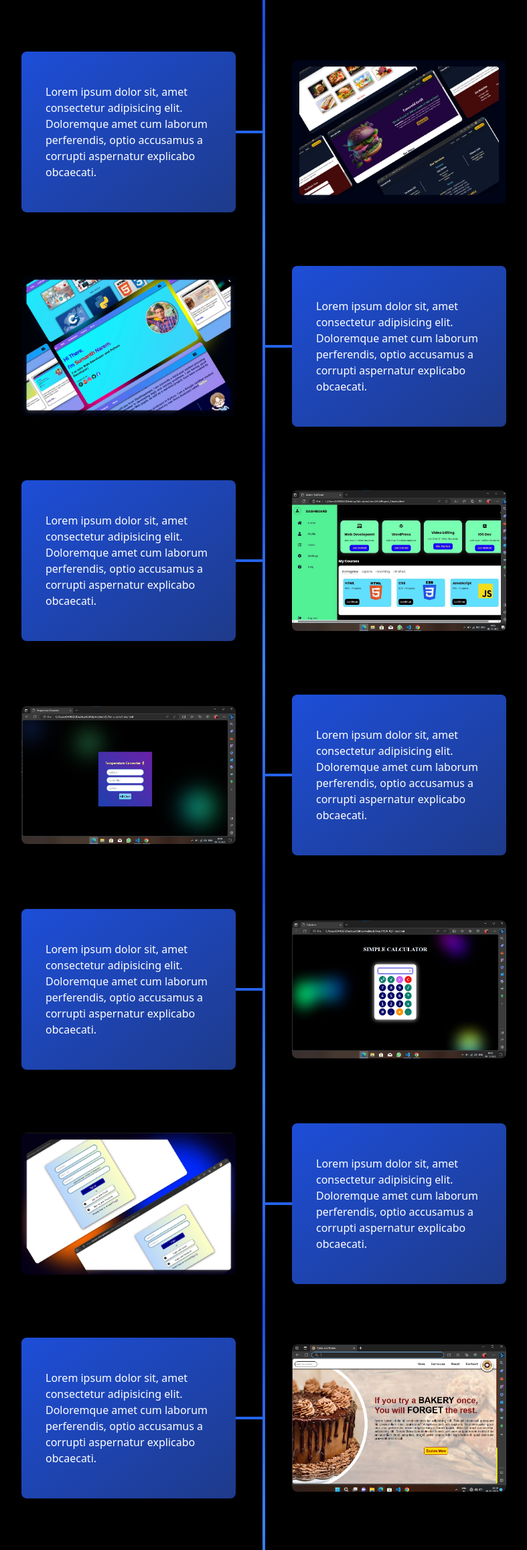
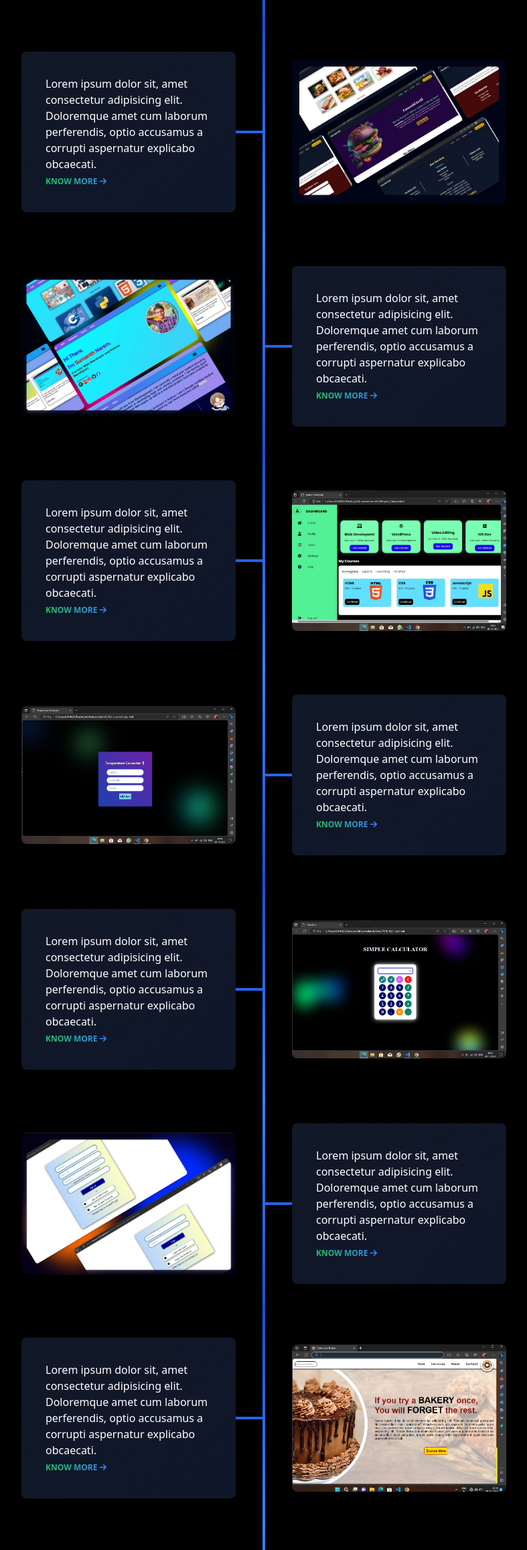
Before and after one commit to danger-3003/SumanthNarem, a plain HTML site: page projects/index.html in a window 1280 px wide. Shown: the part 423-2737 px from the top of the page at 67% size, without its empty margins (246-1033 px from the left). Drawn offline with nearby package versions, Linux system fonts and the light colour scheme.

Commit message:
updated colors and hyper links

```diff
--- a/projects/index.html
+++ b/projects/index.html
@@ -2,11 +2,13 @@
 <html lang="en">
 <head>
     <meta charset="UTF-8">
+    <link rel="icon" href="../src/hi.png" type="image/x-icon">
     <meta name="viewport" content="width=device-width, initial-scale=1.0">
     <link rel="preconnect" href="https://fonts.googleapis.com">
     <link rel="preconnect" href="https://fonts.gstatic.com" crossorigin>
     <link href="https://fonts.googleapis.com/css2?family=Poppins&display=swap" rel="stylesheet">
     <script src="https://cdn.tailwindcss.com"></script>
+    <link rel="stylesheet" href="https://cdnjs.cloudflare.com/ajax/libs/font-awesome/6.4.0/css/all.min.css" integrity="sha512-iecdLmaskl7CVkqkXNQ/ZH/XLlvWZOJyj7Yy7tcenmpD1ypASozpmT/E0iPtmFIB46ZmdtAc9eNBvH0H/ZpiBw==" crossorigin="anonymous" referrerpolicy="no-referrer" />
     <title>Sumanth Narem- Projects</title>
 </head>
 <body class="bg-black sm:m-0">
@@ -18,9 +20,14 @@
                 <img src="../src/netflix.webp" class="rounded-lg" alt="">
             </div>
             <div class="hidden sm:block sm:h-60 md:h-52 lg:h-80 w-1 bg-gradient-to-b from-blue-500 to-blue-700"></div>
-            <div class="sm:w-60 sm:h-44 md:w-72 md:h-52 lg:w-80 lg:h-60 p-2 md:p-4 sm:bg-gradient-to-br from-blue-700 to-blue-900 rounded-lg sm:ml-10 relative flex items-center justify-center">
+            <div class="sm:w-60 sm:h-44 md:w-72 md:h-52 lg:w-80 lg:h-60 p-2 md:p-4 sm:bg-gradient-to-br from-gray-900 to-slate-900 rounded-lg sm:ml-10 relative flex items-center justify-center">
                 <div class="hidden sm:block bg-blue-600 h-1 w-10 absolute -left-10"></div>
-                <div class="text-white ml-5">Lorem ipsum dolor sit, amet consectetur adipisicing elit. Doloremque amet cum laborum perferendis, optio accusamus a corrupti aspernatur explicabo obcaecati.</div>
+                <div class="text-white sm:ml-5 flex flex-col justify-center">
+                    <p>Lorem ipsum dolor sit, amet consectetur adipisicing elit. Doloremque amet cum laborum perferendis, optio accusamus a corrupti aspernatur explicabo obcaecati.</p>
+                    <div>
+                        <a href="https://bi-net-clone.vercel.app/" target="_blank" class="uppercase text-transparent text-xs font-bold bg-clip-text bg-gradient-to-r from-green-500 to-blue-500">Know more <i class="fa-solid fa-arrow-right"></i></a>
+                    </div>
+                </div>
             </div>
         </div>
         <div class="flex flex-col sm:flex-row-reverse items-center justify-between m-5 sm:m-0 w-60 sm:w-max h-max bg-gradient-to-br from-[#1e1e1e] to-[#121212] p-3 rounded-lg sm:bg-none sm:p-0">
@@ -28,8 +35,13 @@
                 <img src="../src/emeralld-grill.webp" class="rounded-lg" alt="">
             </div>
             <div class="hidden sm:block sm:h-60 md:h-72 lg:h-80 w-1 bg-gradient-to-b to-blue-500 from-blue-700"></div>
-            <div class="sm:w-60 sm:h-44 md:w-72 md:h-52 lg:w-80 lg:h-60 p-2 md:p-4 sm:bg-gradient-to-br from-blue-700 to-blue-900 rounded-lg sm:mr-10 relative flex items-center justify-center">
-                <div class="text-white ml-5">Lorem ipsum dolor sit, amet consectetur adipisicing elit. Doloremque amet cum laborum perferendis, optio accusamus a corrupti aspernatur explicabo obcaecati.</div>
+            <div class="sm:w-60 sm:h-44 md:w-72 md:h-52 lg:w-80 lg:h-60 p-2 md:p-4 sm:bg-gradient-to-br from-gray-900 to-slate-900 rounded-lg sm:mr-10 relative flex items-center justify-center">
+                <div class="text-white sm:ml-5 flex flex-col justify-center">
+                    <p>Lorem ipsum dolor sit, amet consectetur adipisicing elit. Doloremque amet cum laborum perferendis, optio accusamus a corrupti aspernatur explicabo obcaecati.</p>
+                    <div>
+                        <a href="https://emeralld-grill.vercel.app/" target="_blank" class="uppercase text-transparent text-xs font-bold bg-clip-text bg-gradient-to-r from-green-500 to-blue-500">Know more <i class="fa-solid fa-arrow-right"></i></a>
+                    </div>
+                </div>
                 <div class="hidden sm:block bg-blue-600 h-1 w-10 absolute -right-10"></div>
             </div>
         </div>
@@ -38,9 +50,14 @@
                 <img src="../src/portfolio.webp" class="rounded-lg" alt="">
             </div>
             <div class="hidden sm:block sm:h-60 md:h-52 lg:h-80 w-1 bg-gradient-to-b from-blue-500 to-blue-700"></div>
-            <div class="sm:w-60 sm:h-44 md:w-72 md:h-52 lg:w-80 lg:h-60 p-2 md:p-4 sm:bg-gradient-to-br from-blue-700 to-blue-900 rounded-lg sm:ml-10 relative flex items-center justify-center">
+            <div class="sm:w-60 sm:h-44 md:w-72 md:h-52 lg:w-80 lg:h-60 p-2 md:p-4 sm:bg-gradient-to-br from-gray-900 to-slate-900 rounded-lg sm:ml-10 relative flex items-center justify-center">
                 <div class="hidden sm:block bg-blue-600 h-1 w-10 absolute -left-10"></div>
-                <div class="text-white ml-5">Lorem ipsum dolor sit, amet consectetur adipisicing elit. Doloremque amet cum laborum perferendis, optio accusamus a corrupti aspernatur explicabo obcaecati.</div>
+                <div class="text-white sm:ml-5 flex flex-col justify-center">
+                    <p>Lorem ipsum dolor sit, amet consectetur adipisicing elit. Doloremque amet cum laborum perferendis, optio accusamus a corrupti aspernatur explicabo obcaecati.</p>
+                    <div>
+                        <a href="https://nonres-portfolio.vercel.app/" target="_blank" class="uppercase text-transparent text-xs font-bold bg-clip-text bg-gradient-to-r from-green-500 to-blue-500">Know more <i class="fa-solid fa-arrow-right"></i></a>
+                    </div>
+                </div>
             </div>
         </div>
         <div class="flex flex-col sm:flex-row-reverse items-center justify-between m-5 sm:m-0 w-60 sm:w-max h-max bg-gradient-to-br from-[#1e1e1e] to-[#121212] p-3 rounded-lg sm:bg-none sm:p-0">
@@ -48,8 +65,13 @@
                 <img src="../src/home.jpg" class="rounded-lg" alt="">
             </div>
             <div class="hidden sm:block sm:h-60 md:h-72 lg:h-80 w-1 bg-gradient-to-b to-blue-500 from-blue-700"></div>
-            <div class="sm:w-60 sm:h-44 md:w-72 md:h-52 lg:w-80 lg:h-60 p-2 md:p-4 sm:bg-gradient-to-br from-blue-700 to-blue-900 rounded-lg sm:mr-10 relative flex items-center justify-center">
-                <div class="text-white ml-5">Lorem ipsum dolor sit, amet consectetur adipisicing elit. Doloremque amet cum laborum perferendis, optio accusamus a corrupti aspernatur explicabo obcaecati.</div>
+            <div class="sm:w-60 sm:h-44 md:w-72 md:h-52 lg:w-80 lg:h-60 p-2 md:p-4 sm:bg-gradient-to-br from-gray-900 to-slate-900 rounded-lg sm:mr-10 relative flex items-center justify-center">
+                <div class="text-white sm:ml-5 flex flex-col justify-center">
+                    <p>Lorem ipsum dolor sit, amet consectetur adipisicing elit. Doloremque amet cum laborum perferendis, optio accusamus a corrupti aspernatur explicabo obcaecati.</p>
+                    <div>
+                        <a href="https://admin-dashboard-ns.vercel.app/" target="_blank" class="uppercase text-transparent text-xs font-bold bg-clip-text bg-gradient-to-r from-green-500 to-blue-500">Know more <i class="fa-solid fa-arrow-right"></i></a>
+                    </div>
+                </div>
                 <div class="hidden sm:block bg-blue-600 h-1 w-10 absolute -right-10"></div>
             </div>
         </div>
@@ -58,9 +80,14 @@
                 <img src="../src/temp.jpeg" class="rounded-lg" alt="">
             </div>
             <div class="hidden sm:block sm:h-60 md:h-52 lg:h-80 w-1 bg-gradient-to-b from-blue-500 to-blue-700"></div>
-            <div class="sm:w-60 sm:h-44 md:w-72 md:h-52 lg:w-80 lg:h-60 p-2 md:p-4 sm:bg-gradient-to-br from-blue-700 to-blue-900 rounded-lg sm:ml-10 relative flex items-center justify-center">
+            <div class="sm:w-60 sm:h-44 md:w-72 md:h-52 lg:w-80 lg:h-60 p-2 md:p-4 sm:bg-gradient-to-br from-gray-900 to-slate-900 rounded-lg sm:ml-10 relative flex items-center justify-center">
                 <div class="hidden sm:block bg-blue-600 h-1 w-10 absolute -left-10"></div>
-                <div class="text-white ml-5">Lorem ipsum dolor sit, amet consectetur adipisicing elit. Doloremque amet cum laborum perferendis, optio accusamus a corrupti aspernatur explicabo obcaecati.</div>
+                <div class="text-white sm:ml-5 flex flex-col justify-center">
+                    <p>Lorem ipsum dolor sit, amet consectetur adipisicing elit. Doloremque amet cum laborum perferendis, optio accusamus a corrupti aspernatur explicabo obcaecati.</p>
+                    <div>
+                        <a href="https://temp-convo.vercel.app/" target="_blank" class="uppercase text-transparent text-xs font-bold bg-clip-text bg-gradient-to-r from-green-500 to-blue-500">Know more <i class="fa-solid fa-arrow-right"></i></a>
+                    </div>
+                </div>
             </div>
         </div>
         <div class="flex flex-col sm:flex-row-reverse items-center justify-between m-5 sm:m-0 w-60 sm:w-max h-max bg-gradient-to-br from-[#1e1e1e] to-[#121212] p-3 rounded-lg sm:bg-none sm:p-0">
@@ -68,8 +95,13 @@
                 <img src="../src/calculator.jpg" class="rounded-lg" alt="">
             </div>
             <div class="hidden sm:block sm:h-60 md:h-72 lg:h-80 w-1 bg-gradient-to-b to-blue-500 from-blue-700"></div>
-            <div class="sm:w-60 sm:h-44 md:w-72 md:h-52 lg:w-80 lg:h-60 p-2 md:p-4 sm:bg-gradient-to-br from-blue-700 to-blue-900 rounded-lg sm:mr-10 relative flex items-center justify-center">
-                <div class="text-white ml-5">Lorem ipsum dolor sit, amet consectetur adipisicing elit. Doloremque amet cum laborum perferendis, optio accusamus a corrupti aspernatur explicabo obcaecati.</div>
+            <div class="sm:w-60 sm:h-44 md:w-72 md:h-52 lg:w-80 lg:h-60 p-2 md:p-4 sm:bg-gradient-to-br from-gray-900 to-slate-900 rounded-lg sm:mr-10 relative flex items-center justify-center">
+                <div class="text-white sm:ml-5 flex flex-col justify-center">
+                    <p>Lorem ipsum dolor sit, amet consectetur adipisicing elit. Doloremque amet cum laborum perferendis, optio accusamus a corrupti aspernatur explicabo obcaecati.</p>
+                    <div>
+                        <a href="https://calculator-ns.vercel.app/" target="_blank" class="uppercase text-transparent text-xs font-bold bg-clip-text bg-gradient-to-r from-green-500 to-blue-500">Know more <i class="fa-solid fa-arrow-right"></i></a>
+                    </div>
+                </div>
                 <div class="hidden sm:block bg-blue-600 h-1 w-10 absolute -right-10"></div>
             </div>
         </div>
@@ -78,9 +110,14 @@
                 <img src="../src/login-signup.jpg" class="rounded-lg" alt="">
             </div>
             <div class="hidden sm:block sm:h-60 md:h-52 lg:h-80 w-1 bg-gradient-to-b from-blue-500 to-blue-700"></div>
-            <div class="sm:w-60 sm:h-44 md:w-72 md:h-52 lg:w-80 lg:h-60 p-2 md:p-4 sm:bg-gradient-to-br from-blue-700 to-blue-900 rounded-lg sm:ml-10 relative flex items-center justify-center">
+            <div class="sm:w-60 sm:h-44 md:w-72 md:h-52 lg:w-80 lg:h-60 p-2 md:p-4 sm:bg-gradient-to-br from-gray-900 to-slate-900 rounded-lg sm:ml-10 relative flex items-center justify-center">
                 <div class="hidden sm:block bg-blue-600 h-1 w-10 absolute -left-10"></div>
-                <div class="text-white ml-5">Lorem ipsum dolor sit, amet consectetur adipisicing elit. Doloremque amet cum laborum perferendis, optio accusamus a corrupti aspernatur explicabo obcaecati.</div>
+                <div class="text-white sm:ml-5 flex flex-col justify-center">
+                    <p>Lorem ipsum dolor sit, amet consectetur adipisicing elit. Doloremque amet cum laborum perferendis, optio accusamus a corrupti aspernatur explicabo obcaecati.</p>
+                    <div>
+                        <a href="https://admin-login-white.vercel.app/" target="_blank" class="uppercase text-transparent text-xs font-bold bg-clip-text bg-gradient-to-r from-green-500 to-blue-500">Know more <i class="fa-solid fa-arrow-right"></i></a>
+                    </div>
+                </div>
             </div>
         </div>
         <div class="flex flex-col sm:flex-row-reverse items-center justify-between m-5 sm:m-0 w-60 sm:w-max h-max bg-gradient-to-br from-[#1e1e1e] to-[#121212] p-3 rounded-lg sm:bg-none sm:p-0">
@@ -88,8 +125,13 @@
                 <img src="../src/landing.png" class="rounded-lg" alt="">
             </div>
             <div class="hidden sm:block sm:h-60 md:h-72 lg:h-80 w-1 bg-gradient-to-b to-blue-500 from-blue-700"></div>
-            <div class="sm:w-60 sm:h-44 md:w-72 md:h-52 lg:w-80 lg:h-60 p-2 md:p-4 sm:bg-gradient-to-br from-blue-700 to-blue-900 rounded-lg sm:mr-10 relative flex items-center justify-center">
-                <div class="text-white ml-5">Lorem ipsum dolor sit, amet consectetur adipisicing elit. Doloremque amet cum laborum perferendis, optio accusamus a corrupti aspernatur explicabo obcaecati.</div>
+            <div class="sm:w-60 sm:h-44 md:w-72 md:h-52 lg:w-80 lg:h-60 p-2 md:p-4 sm:bg-gradient-to-br from-gray-900 to-slate-900 rounded-lg sm:mr-10 relative flex items-center justify-center">
+                <div class="text-white sm:ml-5 flex flex-col justify-center">
+                    <p>Lorem ipsum dolor sit, amet consectetur adipisicing elit. Doloremque amet cum laborum perferendis, optio accusamus a corrupti aspernatur explicabo obcaecati.</p>
+                    <div>
+                        <a href="https://cakes-shakes.vercel.app/" target="_blank" class="uppercase text-transparent text-xs font-bold bg-clip-text bg-gradient-to-r from-green-500 to-blue-500">Know more <i class="fa-solid fa-arrow-right"></i></a>
+                    </div>
+                </div>
                 <div class="hidden sm:block bg-blue-600 h-1 w-10 absolute -right-10"></div>
             </div>
         </div>
@@ -98,9 +140,14 @@
                 <img src="../src/netflix.webp" class="rounded-lg" alt="">
             </div>
             <div class="hidden sm:block sm:h-60 md:h-52 lg:h-80 w-1 bg-gradient-to-b from-blue-500 to-blue-700"></div>
-            <div class="sm:w-60 sm:h-44 md:w-72 md:h-52 lg:w-80 lg:h-60 p-2 md:p-4 sm:bg-gradient-to-br from-blue-700 to-blue-900 rounded-lg sm:ml-10 relative flex items-center justify-center">
+            <div class="sm:w-60 sm:h-44 md:w-72 md:h-52 lg:w-80 lg:h-60 p-2 md:p-4 sm:bg-gradient-to-br from-gray-900 to-slate-900 rounded-lg sm:ml-10 relative flex items-center justify-center">
                 <div class="hidden sm:block bg-blue-600 h-1 w-10 absolute -left-10"></div>
-                <div class="text-white ml-5">Lorem ipsum dolor sit, amet consectetur adipisicing elit. Doloremque amet cum laborum perferendis, optio accusamus a corrupti aspernatur explicabo obcaecati.</div>
+                <div class="text-white sm:ml-5 flex flex-col justify-center">
+                    <p>Lorem ipsum dolor sit, amet consectetur adipisicing elit. Doloremque amet cum laborum perferendis, optio accusamus a corrupti aspernatur explicabo obcaecati.</p>
+                    <div>
+                        <a href="https://bi-net-clone.vercel.app/" target="_blank" class="uppercase text-transparent text-xs font-bold bg-clip-text bg-gradient-to-r from-green-500 to-blue-500">Know more <i class="fa-solid fa-arrow-right"></i></a>
+                    </div>
+                </div>
             </div>
         </div>
     </div>
```
